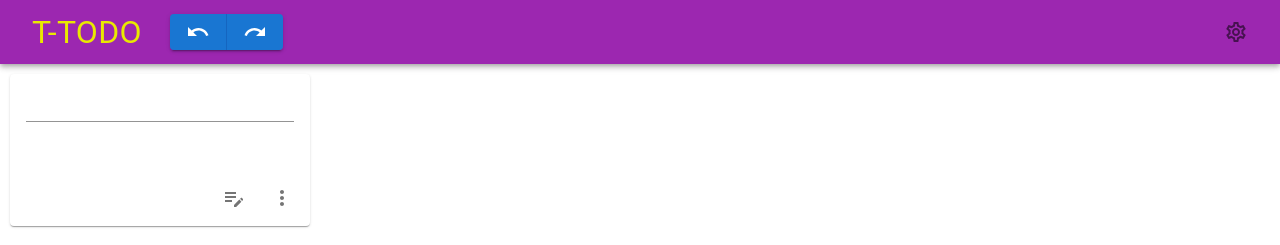
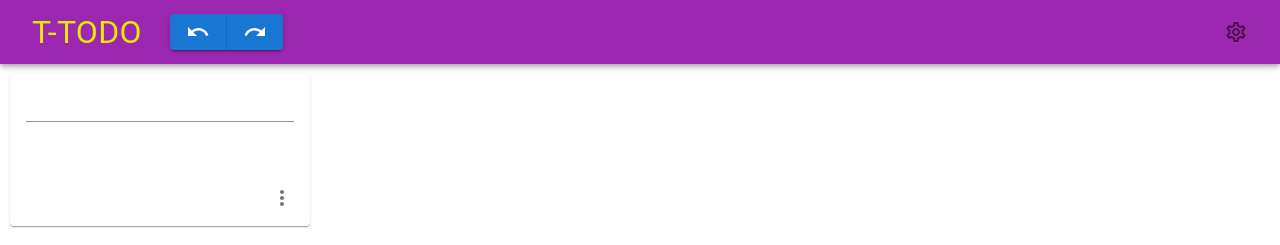
Before and after one commit to GodHexagon/to-do2, a React (Vite) app in the folder vite-project/: page / in a window 1280 px wide. Shown: the top 245 px of the page. Built offline with nearby package versions, Linux system fonts and the light colour scheme.

Commit message:
modified:   vite-project/src/App.tsx

```diff
--- a/vite-project/src/App.tsx
+++ b/vite-project/src/App.tsx
@@ -195,9 +195,6 @@ export const App = () => {
 
                       </CardContent>
                       <CardActions sx={{ justifyContent: 'end' }}>
-                        <IconButton>
-                          <EditNoteIcon />
-                        </IconButton>
                         <>
                           <IconButton
                             id="open-card-menu"
```
